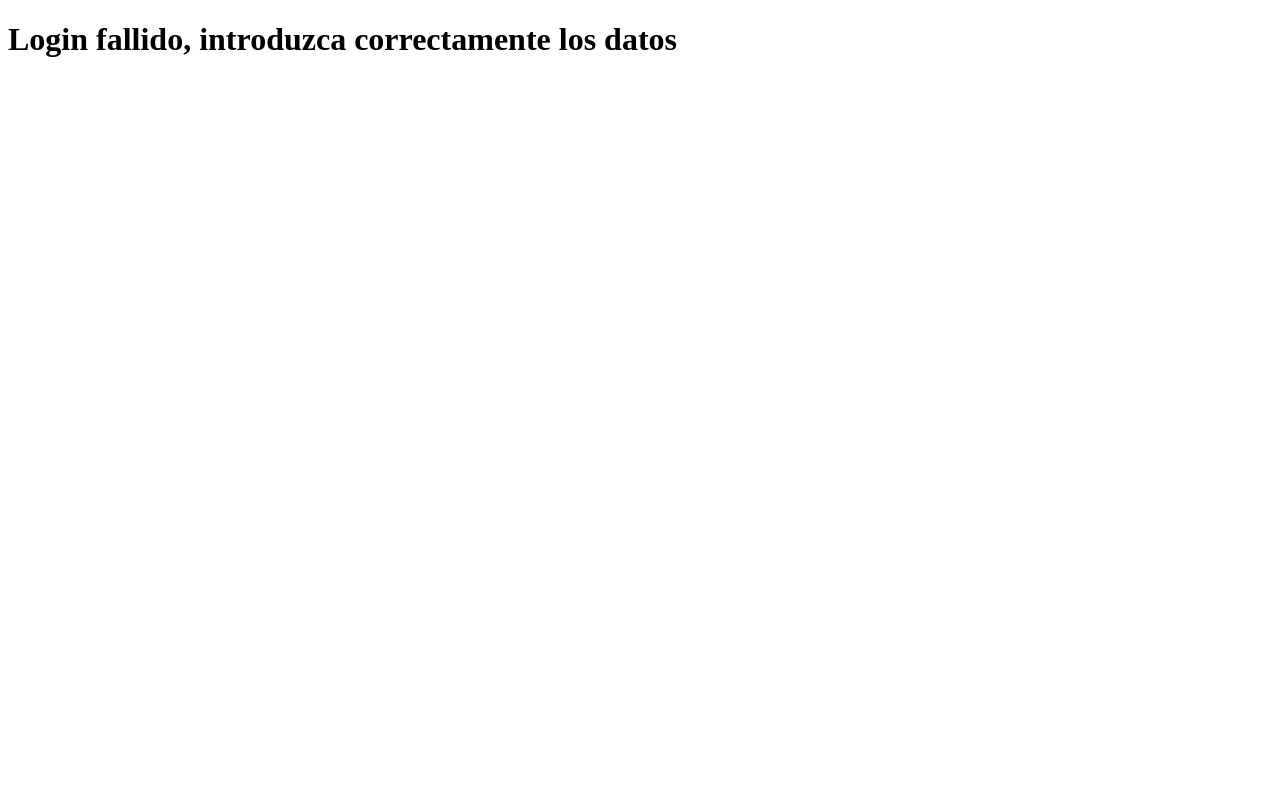
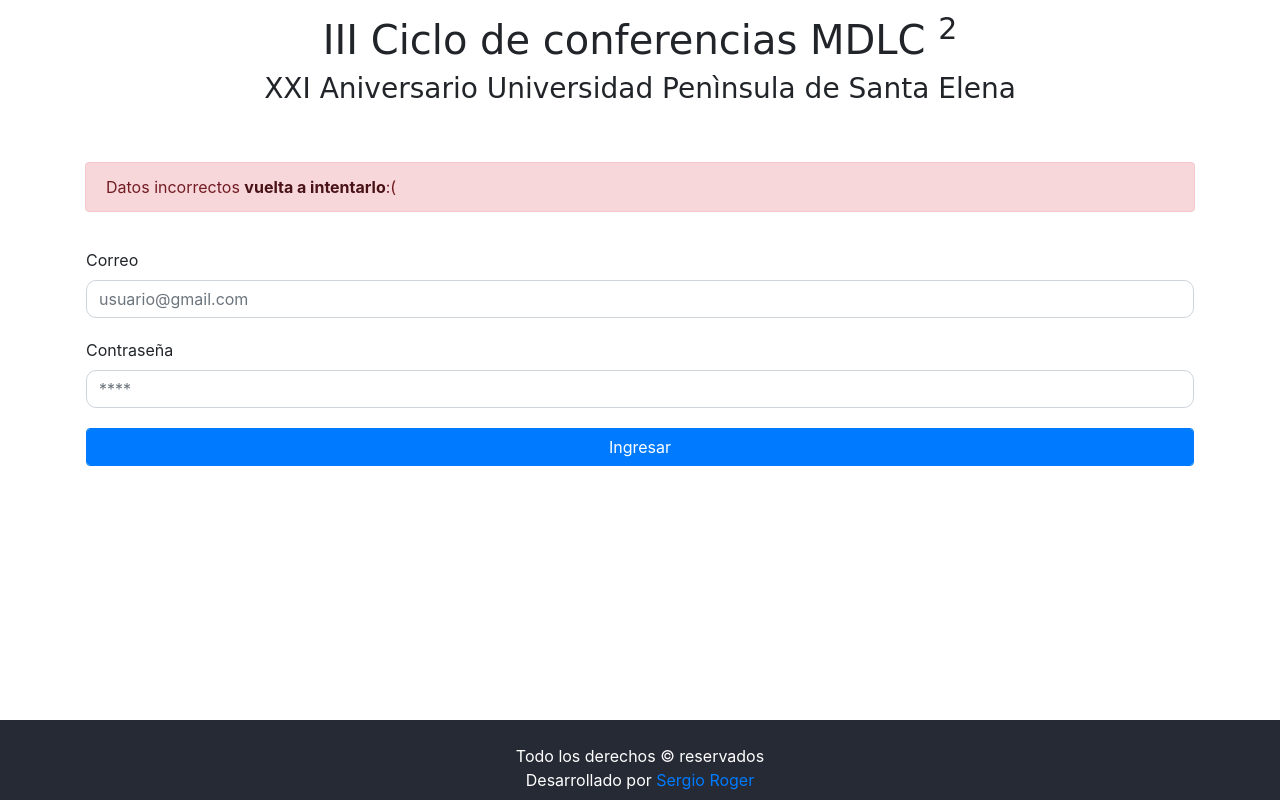
Before and after one commit to sergio-roger/conferencia, a PHP site: page /Conferencia/errorlogin.php in a window 1280 px wide. Run offline with PHP 8.4, Linux system fonts and the light colour scheme; some web fonts are replaced.

Commit message:
Pagina error login realizado

```diff
--- a/404.php
+++ b/404.php
@@ -23,7 +23,7 @@
                 </div>
             </div>
             <div class="btn-error-inicio mt-5">
-                <a class="btn btn-info error-boton" href="<?=base_url?>">Regresar al Inicio</a>
+                <a class="btn btn-info error-boton" href="<?=base_url?>home/index">Regresar al Inicio</a>
             </div>
 
         </div>
--- a/assets/css/style.css
+++ b/assets/css/style.css
@@ -338,3 +338,21 @@ footer .footer{
     padding: 10px;
     cursor: pointer;
 }
+
+.error-body{
+    height: 90vh;
+}
+
+footer{
+    background-color: #262a34;
+    color: #fff;
+    width: 100% !important;
+    height: 80px;
+    /* padding-top: 25px; */
+    padding-bottom: 5px;
+}
+
+footer p{
+    margin: 0px !important;
+    padding: 0px !important;
+}
--- a/errorlogin.php
+++ b/errorlogin.php
@@ -1,12 +1,61 @@
+<?php
+    require_once 'config/parametros.php';
+?>
 <!DOCTYPE html>
 <html lang="es">
 <head>
     <meta charset="UTF-8">
     <meta name="viewport" content="width=device-width, initial-scale=1.0">
     <meta http-equiv="X-UA-Compatible" content="ie=edge">
-    <title>Logi</title>
+    <title>Error Datos</title>
+
+    <link rel="stylesheet" href="<?=base_url?>assets/css/bootstrap.min.css">
+    <link rel="stylesheet" href="<?=base_url?>assets/css/style.css?v=1.1">
+
 </head>
-<body>
-    <h1>Login fallido, introduzca correctamente los datos</h1>
+<body class="">
+    <div class="container error-body">
+        <div class="row d-flex formulario-error">
+            <div class="col-12 col-sm-12 col-md-12 text-center mt-md-3">
+              <div class="principal">
+                <h1> III Ciclo de conferencias <span>MDLC</span> <sup>2</sup></h1>
+              </div>
+
+              <div class="secundario error-secundario">
+                <h3 class="error-texto-aniversario">XXI Aniversario Universidad Penìnsula de Santa Elena</h3>
+              </div>
+
+            </div>
+
+            <div class="col-12 col-sm-6 col-md-12 mt-md-5">
+                <div class="alert alert-danger" role="alert">
+                    Datos incorrectos <a href="#" class="alert-link">vuelta a intentarlo</a>:(
+                </div>
+            </div>
+
+            <div class="col-12 col-sm-6 col-md-12 mt-1 p-md-3">
+                <form action="<?=base_url?>usuario/login" method="POST">
+                    <label for="inicio-correo">Correo</label>
+                    <input type="email" name="inicio-correo" placeholder="usuario@gmail.com"
+                    required maxlength="100" class="form-control">
+
+                    <label for="inicio-clave">Contraseña</label>
+                    <input type="password" name="inicio-clave" id="" placeholder="****"
+                    required maxlength="20" class="form-control">
+
+                    <input type="submit" value="Ingresar"
+                    class="btn btn-primary form-control ingresar">
+                </form>
+            </div>
+        </div>
+
+    </div>
+
+    <footer class="text-center d-flex justify-content-md-center align-items-md-center flex-column
+    flex-row" style="padding-top: 20px;">
+        <p class="footer-p1">Todo los derechos &copy; reservados</p>
+        <p class="footer-p2">Desarrollado por <a href="https://www.facebook.com/sergioroger2704" target="_blank">Sergio Roger</a></p>
+    </footer>
+
 </body>
 </html>
--- a/models/asistencia.php
+++ b/models/asistencia.php
@@ -161,8 +161,6 @@ class Asistencia
         SET conf_cupos = conf_cupos - 1
         WHERE conf_id = '{$id_conferencia}'";
 
-        // var_dump($sql);
-        // die();
         $respuesta = $this->db->query($sql);
 
         return $respuesta;
--- a/views/layouts/footer.php
+++ b/views/layouts/footer.php
@@ -3,6 +3,11 @@
             </div>
         </div>
 
+    <footer class="text-center d-flex justify-content-md-center align-items-md-center flex-column
+    flex-row">
+        <p class="footer-p1">Todo los derechos &copy; reservados</p>
+        <p class="footer-p2">Desarrollado por <a href="https://www.facebook.com/sergioroger2704" target="_blank">Sergio Roger</a></p>
+    </footer>
 
     <script src="<?=base_url?>assets/js/jquery-3.4.1.min.js"></script>
     <script src="<?=base_url?>assets/js/popper.min.js"></script>
--- a/views/layouts/header.php
+++ b/views/layouts/header.php
@@ -24,7 +24,7 @@
                         <a href="<?=base_url?>home/index"><i class="icon-home"></i><span>Inicio</span></a>
                         <a href="<?=base_url?>conferencia/reserva"><i class="icon-ticket"></i><span>Reservar</span></a>
                         <a href="<?=base_url?>conferencia/verReserva"><i class="icon-eye"></i><span>Ver reservas</span></a>
-                        <a href=""><i class="icon-cog-alt"></i><span>Configuraciones</span></a>
+                        <!-- <a href=""><i class="icon-cog-alt"></i><span>Configuraciones</span></a> -->
                         <a href="<?=base_url?>usuario/salir"><i class="icon-logout"></i><span>Salir</span></a>
 
                     </nav>
```
Also changed, not shown: assets/css/panel.css (+19 -0 lines), assets/css/responsive.css (+11 -0 lines), views/reservas/reserva.php (+4 -4 lines), views/reservas/ver_reserva.php (+5 -13 lines).
